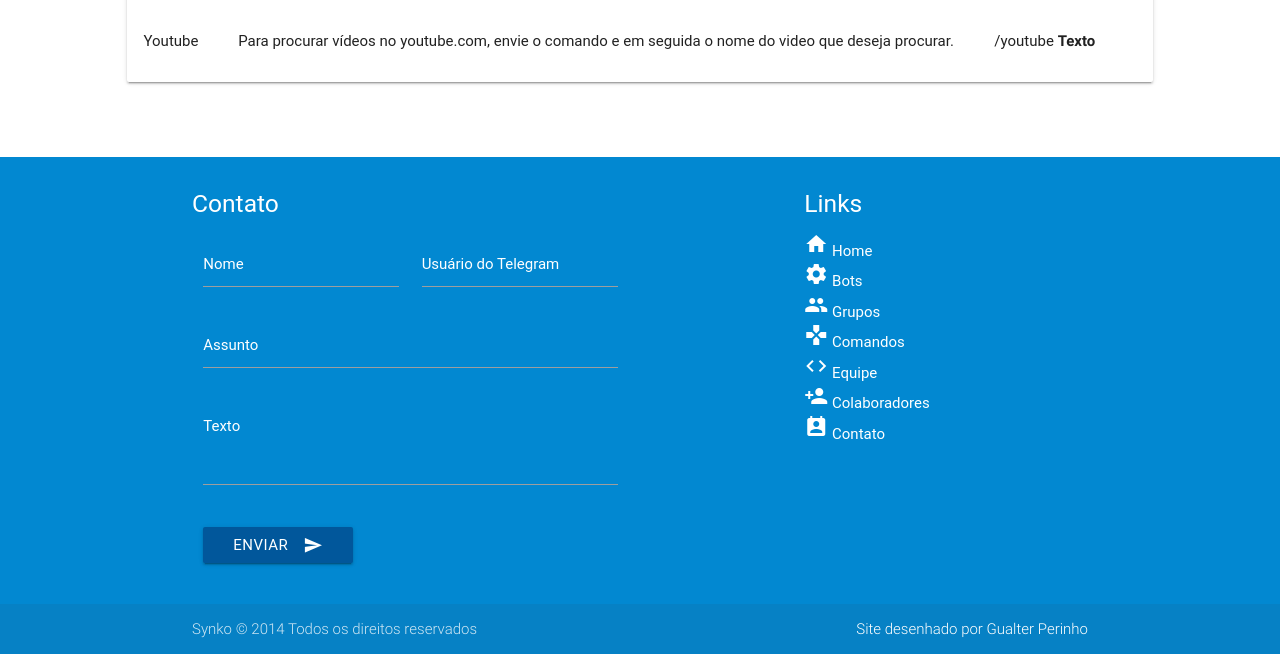
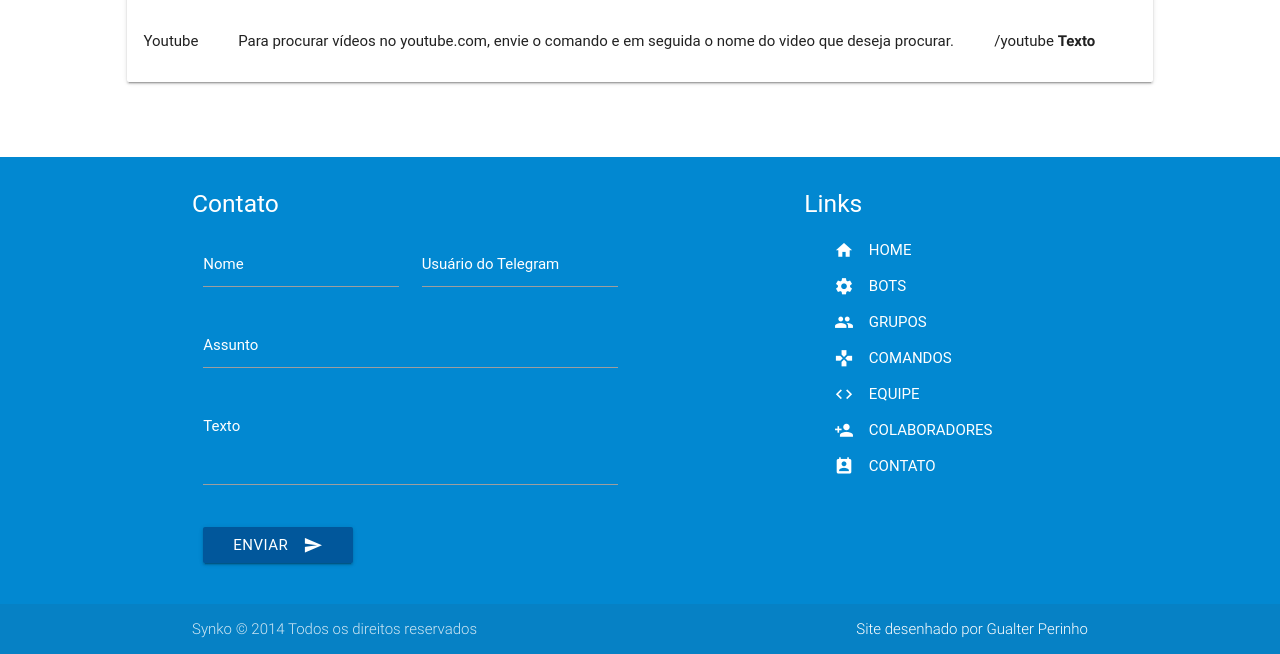
Before and after one commit to guiluigi/Site, a PHP site: page /?p=comandos in a window 1280 px wide. Shown: the part 1761-2415 px from the top of the page. Run offline with PHP 8.4, Linux system fonts and the light colour scheme; some libraries are stand-ins or nearby versions; some web fonts are replaced.

Commit message:
Fazendo lista virar botões

```diff
--- a/template/footer.php
+++ b/template/footer.php
@@ -45,13 +45,13 @@
       <div class="col l4 offset-l2 s12">
         <h5 class="white-text">Links</h5>
         <ul>
-          <li><i class="material-icons white-text">home</i><a class="white-text" href="http://synko.com.br/"> Home</a></li>
-          <li><i class="material-icons white-text">settings</i><a class="white-text" href="http://synko.com.br/#bots"> Bots</a></li>
-          <li><i class="material-icons white-text">group</i><a class="white-text" href="http://synko.com.br/#grupos"> Grupos</a></li>
-          <li><i class="material-icons white-text">games</i><a class="white-text" href="http://synko.com.br/?p=comandos"> Comandos</a></li>
-          <li><i class="material-icons white-text">code</i><a class="white-text" href="http://synko.com.br/#equipe"> Equipe</a></li>
-          <li><i class="material-icons white-text">person_add</i><a class="white-text" href="http://synko.com.br/?p=colaboradores"> Colaboradores</a></li>
-          <li><i class="material-icons white-text">perm_contact_calendar</i><a class="white-text" href="http://synko.com.br/#contatos"> Contato</a></li>
+          <li><a class="waves-effect waves-light white-text btn-flat" href="http://synko.com.br/"><i class="material-icons left">home</i>Home</a></li>
+          <li><a class="waves-effect waves-light white-text btn-flat" href="http://synko.com.br/#bots"><i class="material-icons left">settings</i>Bots</a></li>
+          <li><a class="waves-effect waves-light white-text btn-flat" href="http://synko.com.br/#grupos"><i class="material-icons left">group</i>Grupos</a></li>
+          <li><a class="waves-effect waves-light white-text btn-flat" href="http://synko.com.br/?p=comandos"><i class="material-icons left">games</i>Comandos</a></li>
+          <li><a class="waves-effect waves-light white-text btn-flat" href="http://synko.com.br/#equipe"><i class="material-icons left">code</i>Equipe</a></li>
+          <li><a class="waves-effect waves-light white-text btn-flat" href="http://synko.com.br/?p=colaboradores"><i class="material-icons left">person_add</i>Colaboradores</a></li>
+          <li><a class="waves-effect waves-light white-text btn-flat" href="http://synko.com.br//#contatos"><i class="material-icons left">perm_contact_calendar</i>Contato</a></li>
         </ul>
       </div>
     </div>
```
